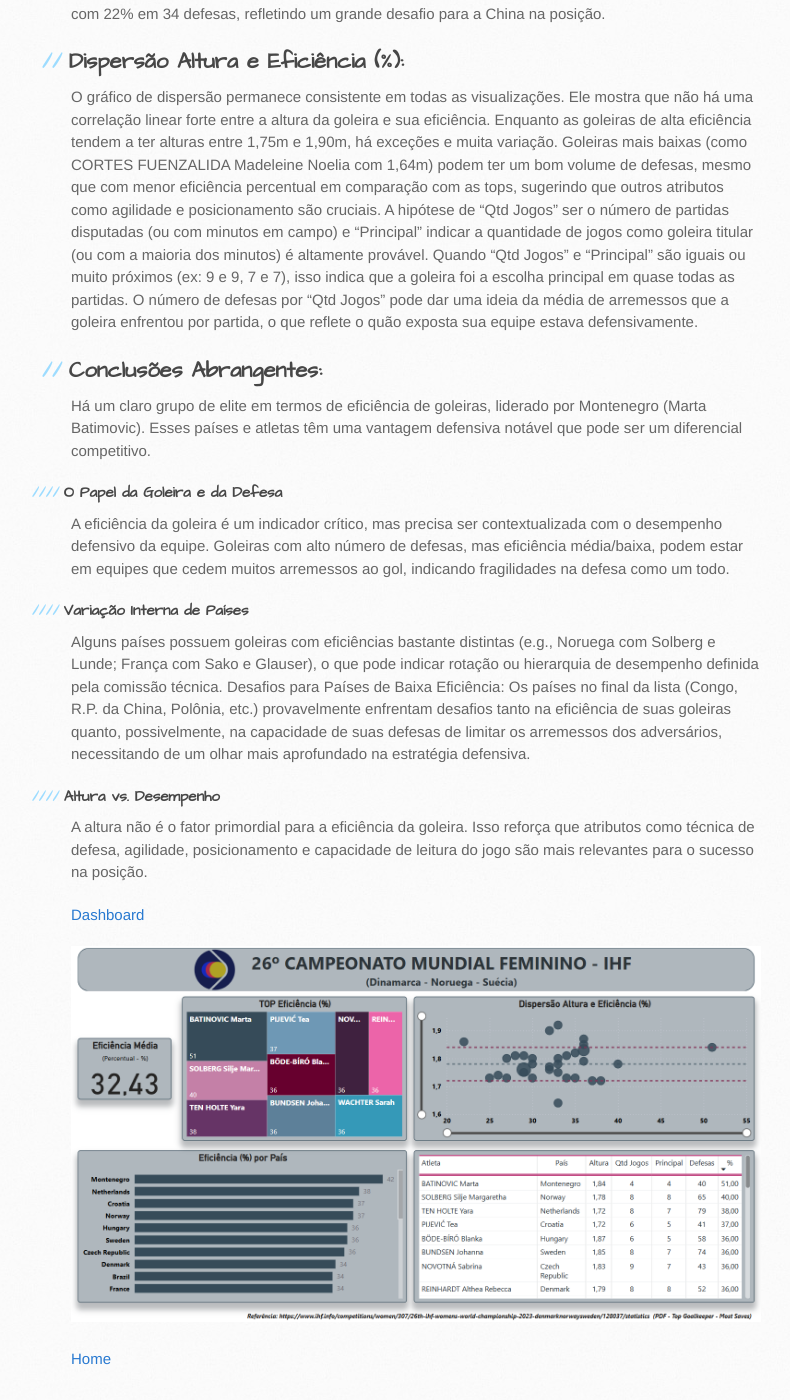
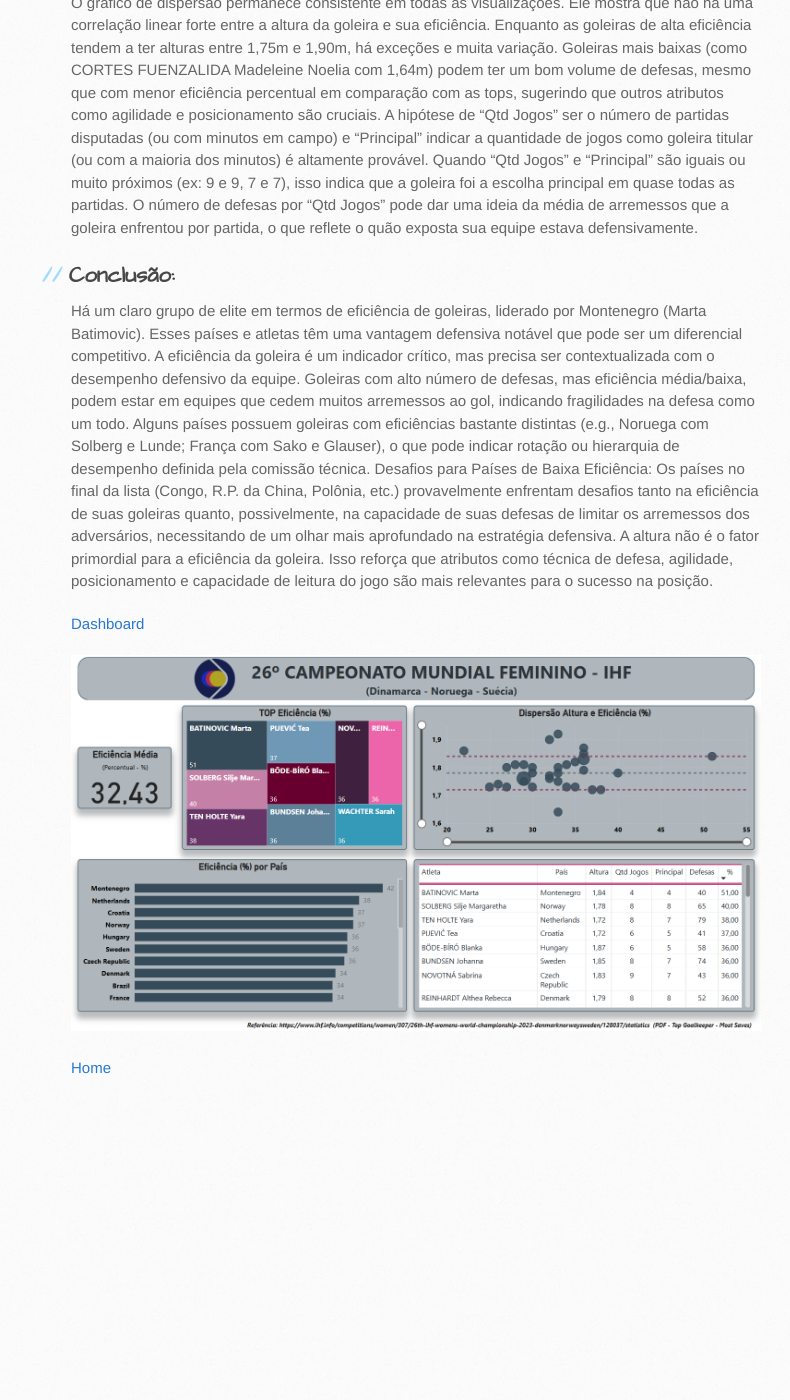
Before and after one commit to tamirisguerreiro/site, a Jekyll site: the page built from 26mundialfeminino.md, in a window 1280 px wide and 1400 px high, scrolled down 2598 px. Shown: the whole window, without its empty margins (99-889 px from the left). Built offline with Jekyll 4.4.1, drawn with Linux system fonts in a browser that asks for light colours; our own code applies the rules of GitHub Pages for plain Markdown files; after the commit the page ends 3720 px from its top, so only the background shows below that; some of the changed text lies outside the part shown.

Commit message:
Update 26mundialfeminino.md

```diff
--- a/26mundialfeminino.md
+++ b/26mundialfeminino.md
@@ -5,13 +5,10 @@
 #  Análise do 26º Campeonato Mundial Feminino
 
 ---
+*Base de dados:* Top Goalkepper - Most Saves
 
-#### Base de dados: Top Goalkepper - Most Saves
-
-#### Sobre o dataset:
-Este conjunto de dados abrange informações detalhadas sobre o desempenho das goleiras durante o 26º Campeonato Mundial Feminino de Handebol, realizado na Dinamarca, Noruega e Suécia.
-Contendo métricas de eficiência individual, número de jogos disputados (e como titular), total de defesas realizadas e dados biométricos como a altura das atletas. O conjunto foi desenvolvido para análises de desempenho esportivo,
-identificando as goleiras e países de maior sucesso defensivo, e para estudos sobre a influência de diferentes variáveis no sucesso da posição.
+*Sobre o dataset:* Este conjunto de dados abrange informações detalhadas sobre o desempenho das goleiras durante o 26º Campeonato Mundial Feminino de Handebol, realizado na Dinamarca, Noruega e Suécia.
+Contendo métricas de eficiência individual, número de jogos disputados (e como titular), total de defesas realizadas e dados biométricos como a altura das atletas. O conjunto foi desenvolvido para análises de desempenho esportivo, identificando as goleiras e países de maior sucesso defensivo, e para estudos sobre a influência de diferentes variáveis no sucesso da posição.
 
 
 # Objetivo
@@ -49,8 +46,8 @@
 
 
 # Visualização e Insights
+
 Dashboard:
-
 * Gráficos de Treemap: Top EficiÊncia
 * Gráficos de Dispersão: Dipersão Altura e Eficiência
 * Gráficos de Tabela: Analise de Dados Físicos
@@ -79,23 +73,9 @@
 O gráfico de dispersão permanece consistente em todas as visualizações. Ele mostra que não há uma correlação linear forte entre a altura da goleira e sua eficiência.
 Enquanto as goleiras de alta eficiência tendem a ter alturas entre 1,75m e 1,90m, há exceções e muita variação. Goleiras mais baixas (como CORTES FUENZALIDA Madeleine Noelia com 1,64m) podem ter um bom volume de defesas, mesmo que com menor eficiência percentual em comparação com as tops, sugerindo que outros atributos como agilidade e posicionamento são cruciais. A hipótese de "Qtd Jogos" ser o número de partidas disputadas (ou com minutos em campo) e "Principal" indicar a quantidade de jogos como goleira titular (ou com a maioria dos minutos) é altamente provável. Quando "Qtd Jogos" e "Principal" são iguais ou muito próximos (ex: 9 e 9, 7 e 7), isso indica que a goleira foi a escolha principal em quase todas as partidas. O número de defesas por "Qtd Jogos" pode dar uma ideia da média de arremessos que a goleira enfrentou por partida, o que reflete o quão exposta sua equipe estava defensivamente.
 
-## Conclusões Abrangentes:
+## Conclusão:
 
-Há um claro grupo de elite em termos de eficiência de goleiras, liderado por Montenegro (Marta Batimovic).
-Esses países e atletas têm uma vantagem defensiva notável que pode ser um diferencial competitivo.
-
-#### O Papel da Goleira e da Defesa
-
-A eficiência da goleira é um indicador crítico, mas precisa ser contextualizada com o desempenho defensivo da equipe. Goleiras com alto número de defesas, mas eficiência média/baixa, podem estar em equipes que cedem muitos arremessos ao gol, indicando fragilidades na defesa como um todo.
-
-#### Variação Interna de Países
-
-Alguns países possuem goleiras com eficiências bastante distintas (e.g., Noruega com Solberg e Lunde; França com Sako e Glauser), o que pode indicar rotação ou hierarquia de desempenho definida pela comissão técnica.
-Desafios para Países de Baixa Eficiência: Os países no final da lista (Congo, R.P. da China, Polônia, etc.) provavelmente enfrentam desafios tanto na eficiência de suas goleiras quanto, possivelmente, na capacidade de suas defesas de limitar os arremessos dos adversários, necessitando de um olhar mais aprofundado na estratégia defensiva.
-
-#### Altura vs. Desempenho
-
-A altura não é o fator primordial para a eficiência da goleira. Isso reforça que atributos como técnica de defesa, agilidade, posicionamento e capacidade de leitura do jogo são mais relevantes para o sucesso na posição.
+Há um claro grupo de elite em termos de eficiência de goleiras, liderado por Montenegro (Marta Batimovic). Esses países e atletas têm uma vantagem defensiva notável que pode ser um diferencial competitivo. A eficiência da goleira é um indicador crítico, mas precisa ser contextualizada com o desempenho defensivo da equipe. Goleiras com alto número de defesas, mas eficiência média/baixa, podem estar em equipes que cedem muitos arremessos ao gol, indicando fragilidades na defesa como um todo. Alguns países possuem goleiras com eficiências bastante distintas (e.g., Noruega com Solberg e Lunde; França com Sako e Glauser), o que pode indicar rotação ou hierarquia de desempenho definida pela comissão técnica. Desafios para Países de Baixa Eficiência: Os países no final da lista (Congo, R.P. da China, Polônia, etc.) provavelmente enfrentam desafios tanto na eficiência de suas goleiras quanto, possivelmente, na capacidade de suas defesas de limitar os arremessos dos adversários, necessitando de um olhar mais aprofundado na estratégia defensiva. A altura não é o fator primordial para a eficiência da goleira. Isso reforça que atributos como técnica de defesa, agilidade, posicionamento e capacidade de leitura do jogo são mais relevantes para o sucesso na posição.
 
 [Dashboard](https://app.powerbi.com/view?r=eyJrIjoiMDk4ZWJmMjAtOGNlZS00OWI0LWFhMjQtYzBkMmZhMjQ5NDc1IiwidCI6ImE5MWY1ZjM3LThmMzMtNDNlMi04MGJhLThkNzQ5YTVkZWQ1MSJ9)
 
```
Also changed, not shown: other parts of 26mundialfeminino.md (+1 -4 lines).
